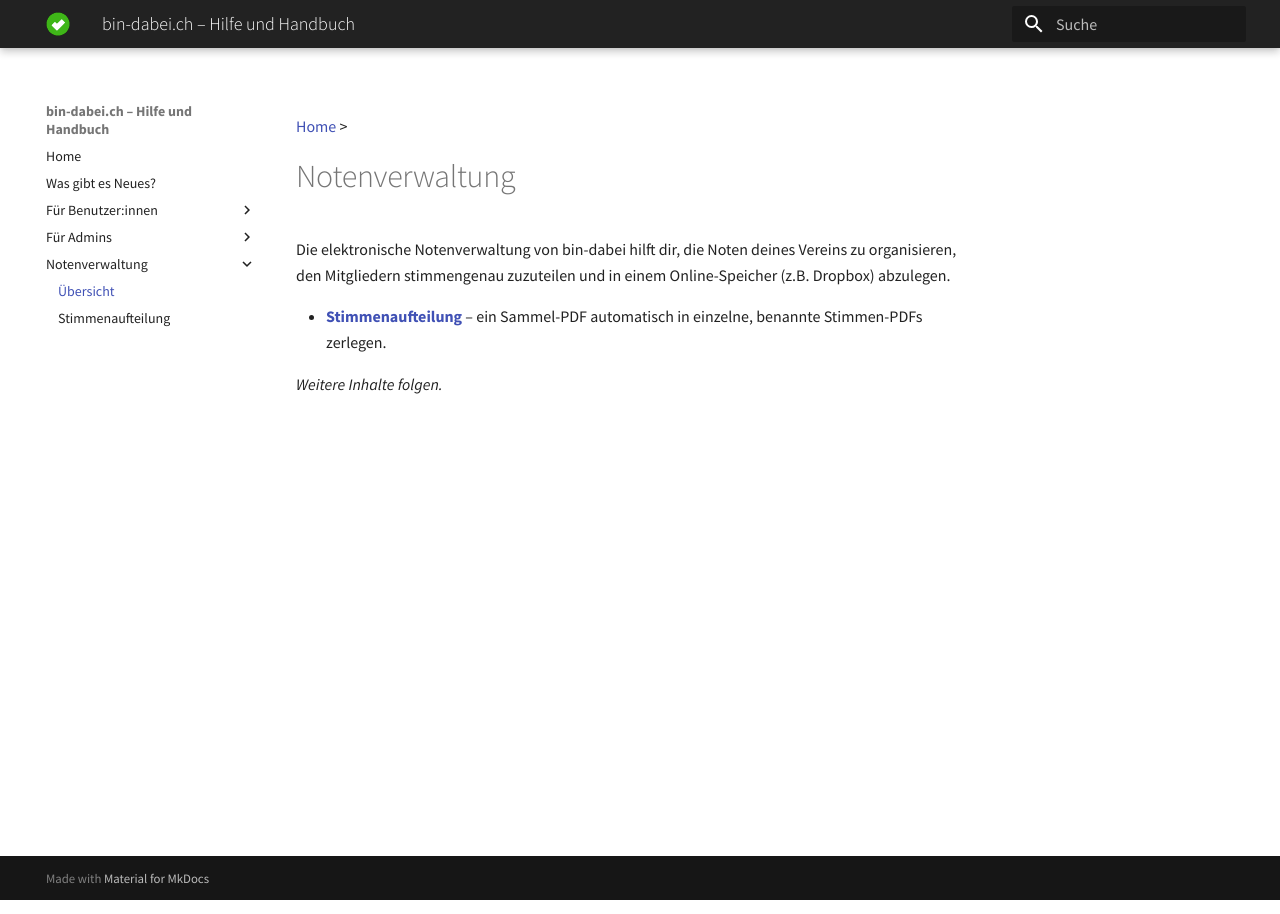
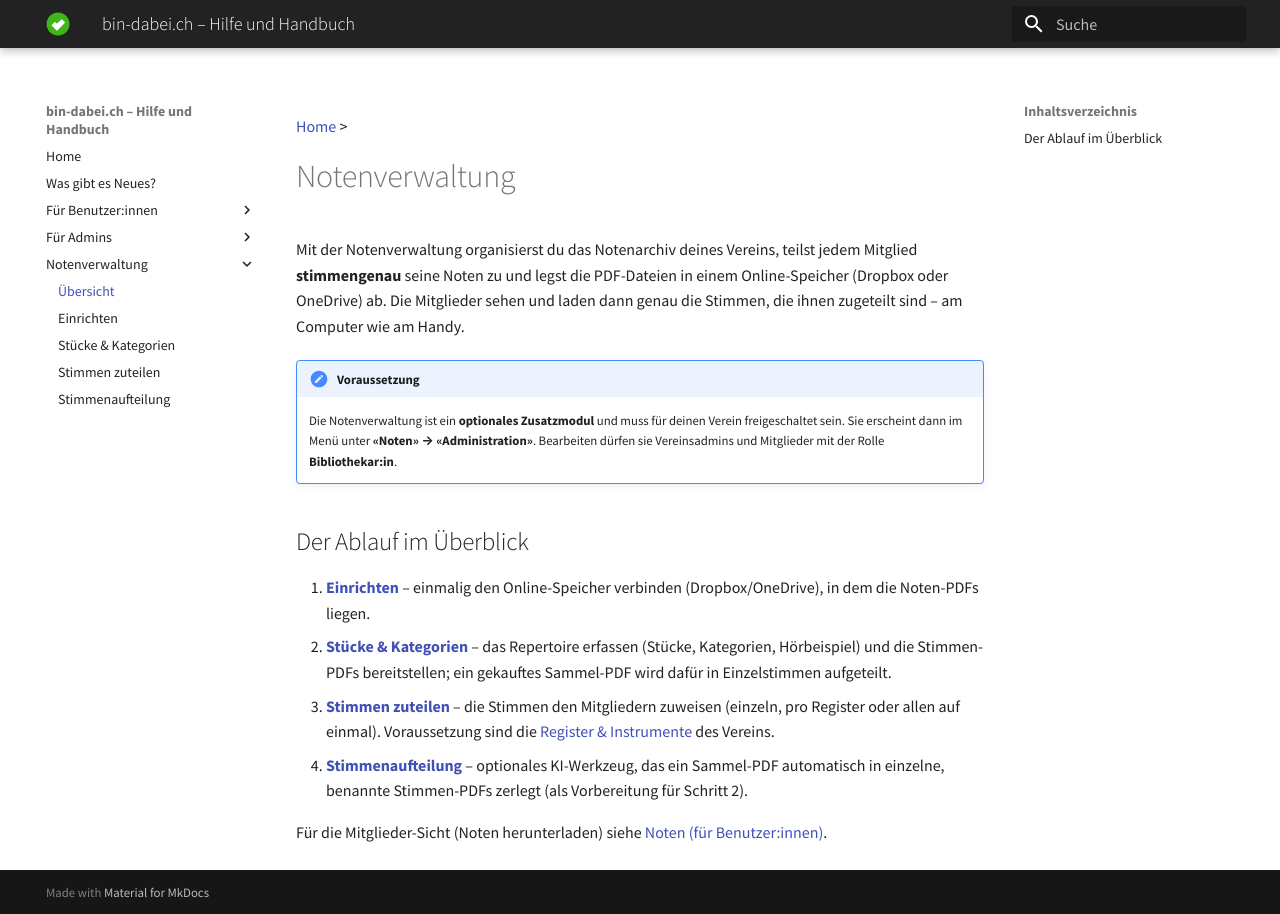
Before and after one commit to ritterg/bin-dabei-dokumentation, an MkDocs documentation site: the page built from docs/noten/index.md, in a window 1280 px wide. Built offline with MkDocs 1.6.1 and Material for MkDocs 9.7.7, drawn with Linux system fonts in a browser that asks for light colours; some web fonts are replaced.

Commit message:
docs: expand Notenverwaltung help + add Admin page Register & Instrumente
- Notenverwaltung now has Übersicht, Einrichten (online storage only),
  Stücke & Kategorien (incl. how the part PDFs / Sammel-PDF split work) and
  Stimmen zuteilen (assignment matrix, copy between members).
- New Admin page "Register & Instrumente" (useful for all clubs, not just
  score management): uniform instrument naming, sorting of the member list,
  optional instrument label in the attendance plan, cross-link to scores.
- Wire up nav, link from home and the admin/Notenverwaltung overviews.
  Screenshot placeholders left in place (images to follow).

Co-Authored-By: Claude Opus 4.8 (1M context) <noreply@anthropic.com>

```diff
--- a/docs/noten/index.md
+++ b/docs/noten/index.md
@@ -2,8 +2,16 @@
 
 # Notenverwaltung
 
-Die elektronische Notenverwaltung von bin-dabei hilft dir, die Noten deines Vereins zu organisieren, den Mitgliedern stimmengenau zuzuteilen und in einem Online-Speicher (z.B. Dropbox) abzulegen.
+Mit der Notenverwaltung organisierst du das Notenarchiv deines Vereins, teilst jedem Mitglied **stimmengenau** seine Noten zu und legst die PDF-Dateien in einem Online-Speicher (Dropbox oder OneDrive) ab. Die Mitglieder sehen und laden dann genau die Stimmen, die ihnen zugeteilt sind – am Computer wie am Handy.
 
-- **[Stimmenaufteilung](/noten/stimmenaufteilung)** – ein Sammel-PDF automatisch in einzelne, benannte Stimmen-PDFs zerlegen.
+!!! note "Voraussetzung"
+    Die Notenverwaltung ist ein **optionales Zusatzmodul** und muss für deinen Verein freigeschaltet sein. Sie erscheint dann im Menü unter **«Noten» → «Administration»**. Bearbeiten dürfen sie Vereinsadmins und Mitglieder mit der Rolle **Bibliothekar:in**.
 
-*Weitere Inhalte folgen.*
+## Der Ablauf im Überblick
+
+1. **[Einrichten](/noten/einrichten)** – einmalig den Online-Speicher verbinden (Dropbox/OneDrive), in dem die Noten-PDFs liegen.
+2. **[Stücke & Kategorien](/noten/stuecke)** – das Repertoire erfassen (Stücke, Kategorien, Hörbeispiel) und die Stimmen-PDFs bereitstellen; ein gekauftes Sammel-PDF wird dafür in Einzelstimmen aufgeteilt.
+3. **[Stimmen zuteilen](/noten/stimmen-zuteilen)** – die Stimmen den Mitgliedern zuweisen (einzeln, pro Register oder allen auf einmal). Voraussetzung sind die [Register & Instrumente](/admin/register-instrumente) des Vereins.
+4. **[Stimmenaufteilung](/noten/stimmenaufteilung)** – optionales KI-Werkzeug, das ein Sammel-PDF automatisch in einzelne, benannte Stimmen-PDFs zerlegt (als Vorbereitung für Schritt 2).
+
+Für die Mitglieder-Sicht (Noten herunterladen) siehe [Noten (für Benutzer:innen)](/user/noten).
--- a/mkdocs.yml
+++ b/mkdocs.yml
@@ -42,9 +42,13 @@ nav:
     - Benutzer:innen: admin/benutzer.md
     - Anlässe: admin/anlaesse.md
     - Verein: admin/verein.md
+    - Register & Instrumente: admin/register-instrumente.md
     - Gruppen: admin/gruppen.md
     - Import: admin/import.md
     - Export: admin/export.md
   - Notenverwaltung:
     - Übersicht: noten/index.md
+    - Einrichten: noten/einrichten.md
+    - Stücke & Kategorien: noten/stuecke.md
+    - Stimmen zuteilen: noten/stimmen-zuteilen.md
     - Stimmenaufteilung: noten/stimmenaufteilung.md
```
Also changed, not shown: docs/admin/index.md (+1 -0 lines), docs/admin/register-instrumente.md (added, +36 -0 lines), docs/noten/einrichten.md (added, +10 -0 lines), docs/noten/stimmen-zuteilen.md (added, +36 -0 lines), docs/noten/stuecke.md (added, +40 -0 lines).
